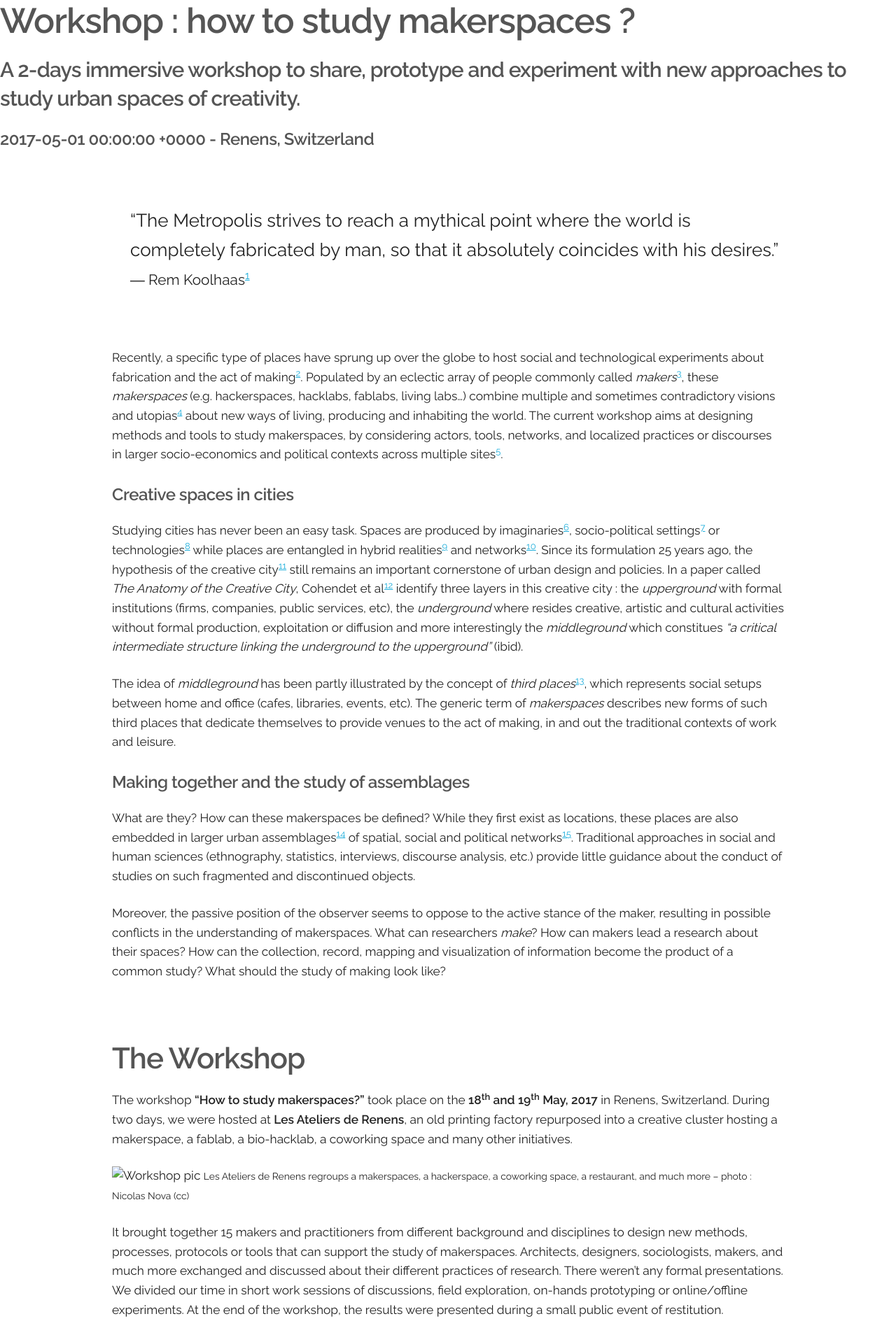
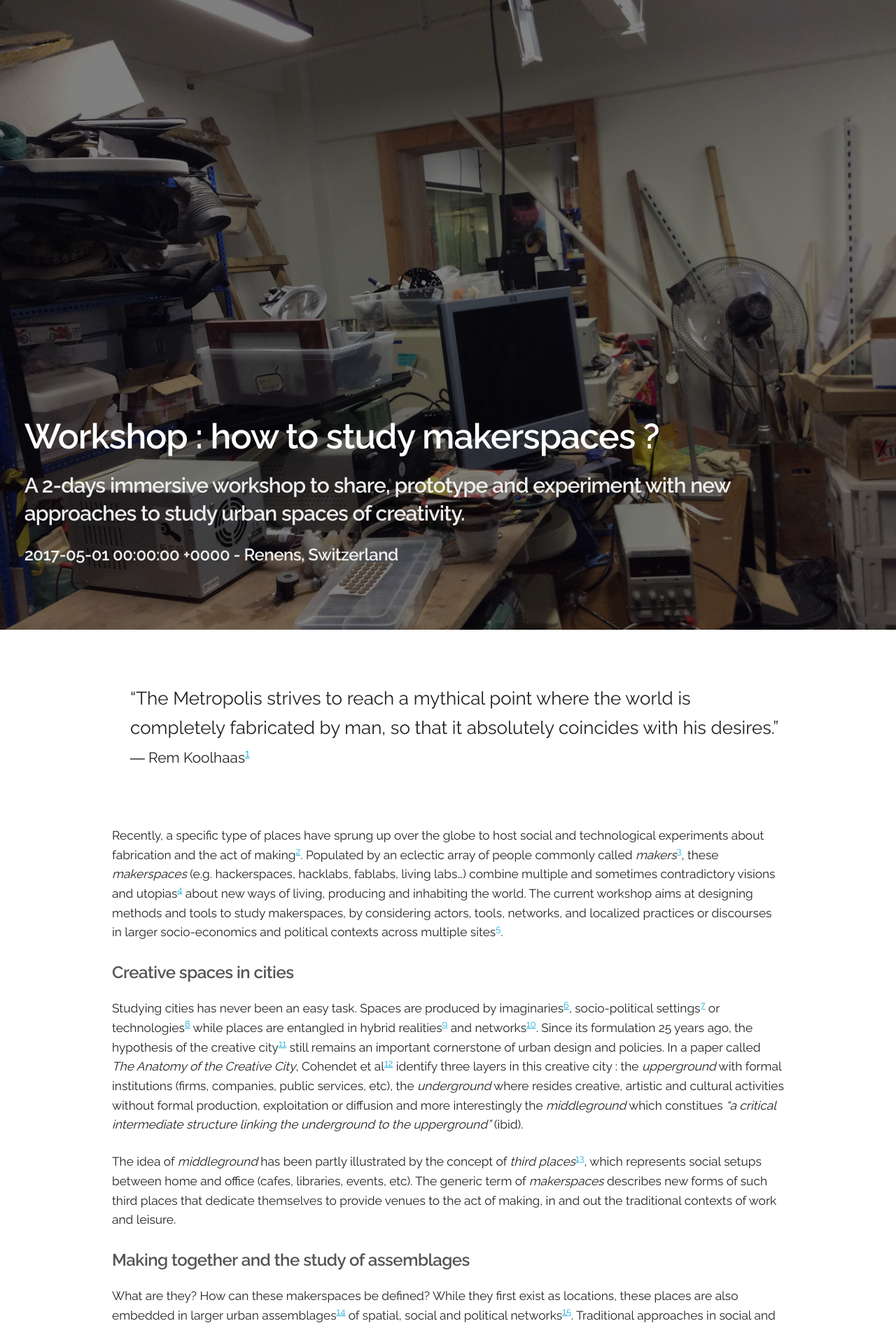
Before and after one commit to clemsos/mapmakers.space, a Jekyll site: the page built from _posts/2017-05-17-methodo-renens-.md, in a window 1280 px wide. Shown: the top 1898 px of the page at 70% size. Built offline with Jekyll 4.4.1, drawn with Linux system fonts in a browser that asks for light colours.

Commit message:
add a list of workshops

```diff
--- a/_posts/2017-05-17-methodo-renens-.md
+++ b/_posts/2017-05-17-methodo-renens-.md
@@ -4,26 +4,26 @@
 subtitle: "A 2-days immersive workshop to share, prototype and experiment with new approaches to study urban spaces of creativity."
 date: 18<sub>th</sub> and 19<sub>th</sub> May, 2017
 place: Renens, Switzerland
-thumbnail: "./uploads/xcj.JPG"
+thumbnail: "/uploads/xcj.JPG"
 
 images_anais:
-  - ./uploads/sketchbook-anais/out7-000-0.jpg
-  - ./uploads/sketchbook-anais/out7-000-1.jpg
-  - ./uploads/sketchbook-anais/out7-000-2.jpg
-  - ./uploads/sketchbook-anais/out7-000-3.jpg
-  - ./uploads/sketchbook-anais/out7-000-4.jpg
-  - ./uploads/sketchbook-anais/out7-000-5.jpg
-  - ./uploads/sketchbook-anais/out7-000-6.jpg
-  - ./uploads/sketchbook-anais/out7-000-7.jpg
-  - ./uploads/sketchbook-anais/out7-000-8.jpg
-  - ./uploads/sketchbook-anais/out7-000-9.jpg
-  - ./uploads/sketchbook-anais/out7-000-10.jpg
+  - /uploads/sketchbook-anais/out7-000-0.jpg
+  - /uploads/sketchbook-anais/out7-000-1.jpg
+  - /uploads/sketchbook-anais/out7-000-2.jpg
+  - /uploads/sketchbook-anais/out7-000-3.jpg
+  - /uploads/sketchbook-anais/out7-000-4.jpg
+  - /uploads/sketchbook-anais/out7-000-5.jpg
+  - /uploads/sketchbook-anais/out7-000-6.jpg
+  - /uploads/sketchbook-anais/out7-000-7.jpg
+  - /uploads/sketchbook-anais/out7-000-8.jpg
+  - /uploads/sketchbook-anais/out7-000-9.jpg
+  - /uploads/sketchbook-anais/out7-000-10.jpg
 
 images_game:
-  - ./uploads/workshop/game_map.jpg
-  - ./uploads/workshop/game_places.jpg
-  - ./uploads/workshop/game_pieces_hands.jpg
-  - ./uploads/workshop/game_board.jpg
+  - /uploads/workshop/game_map.jpg
+  - /uploads/workshop/game_places.jpg
+  - /uploads/workshop/game_pieces_hands.jpg
+  - /uploads/workshop/game_board.jpg
 
 ---
 
@@ -50,14 +50,14 @@
 
 The workshop **"How to study makerspaces?"** took place on the **18<sup>th</sup> and 19<sup>th</sup> May, 2017** in Renens, Switzerland. During two days, we were hosted at **Les Ateliers de Renens**, an old printing factory repurposed into a creative cluster hosting a makerspace, a fablab, a bio-hacklab, a coworking space and many other initiatives.
 
-![Workshop pic](./uploads/workshop/ateliers-renens.JPG)
+![Workshop pic](/uploads/workshop/ateliers-renens.JPG)
 <small>Les Ateliers de Renens regroups a makerspaces, a hackerspace, a coworking space, a restaurant, and much more -- photo : Nicolas Nova (cc)</small>
 
 
 It brought together 15 makers and practitioners from different background and disciplines to design new methods, processes, protocols or tools that can support the study of makerspaces. Architects, designers, sociologists, makers, and much more exchanged and discussed about their different practices of research. There weren’t any formal presentations. We divided our time in short work sessions of discussions, field exploration, on-hands prototyping or online/offline experiments. At the end of the workshop, the results were presented during a small public event of restitution.
 
 
-![Dessins Portraits Vivien](./uploads/workshop/Portraits-VivienRoussel.jpg)
+![Dessins Portraits Vivien](/uploads/workshop/Portraits-VivienRoussel.jpg)
 <small> 15 participants and several interviewees took part in this workshop --
 drawings : Vivien Roussel (cc)</small>
 
@@ -72,7 +72,7 @@
 
 The workshop started on May 17th evening by a short presentation of the project at the biohack lab [Hackuarium](http://wiki.hackuarium.ch/w/Main_Page).
 
-<embed src="./uploads/Workshop - How to Study Makerspaces - Introduction.pdf" width="960" height="600" type='application/pdf'>
+<embed src="/uploads/Workshop - How to Study Makerspaces - Introduction.pdf" width="960" height="600" type='application/pdf'>
 
 
 | **May 18th**  |  | | **May 19th**  |  |
@@ -90,7 +90,7 @@
 
 We wanted to lead experiment with different methods to study makerspaces. We came with open questions and a list of topics we wanted to approach during the workshop. Most were practical questions regarding fieldwork.
 
-![](./uploads/workshop/monique/groupAA_style.JPG)
+![](/uploads/workshop/monique/groupAA_style.JPG)
 
 #### What can researcher make?
 
@@ -108,7 +108,7 @@
 - Plan the communication of the research with local communities?
 - etc.
 
-![](./uploads/workshop/monique/group_at_work2.JPG)
+![](/uploads/workshop/monique/group_at_work2.JPG)
 
 #### Three main thematics
 
@@ -121,7 +121,7 @@
 * Comparative Study / Multiple spaces
 
 
-![Workshop pic](./uploads/workshop/people.jpg)
+![Workshop pic](/uploads/workshop/people.jpg)
 <small> 3 groups of researcher working together during the 2 days -- credits : Marc Laperrouza (cc)</small>
 
 
@@ -148,7 +148,7 @@
 
 The inquiry is conducted using an experimental board game that serves as basis to observe interactions between actors in a space. Players select a role from a serie of archetypal portraits. The board itself is a map of the place. Using portraits and exchange powers and information about the space.
 
-![Workshop pic](./uploads/workshop/boardgame.jpg)
+![Workshop pic](/uploads/workshop/boardgame.jpg)
 
 {% include slideshow.html images=page.images_game id='game' %}
 
@@ -161,21 +161,21 @@
 
 **Observation of signages** during the visits of the space (offline), notice important signages. they are an interesting part for later discussions about how info is communicated and displayed to outsiders and users of the space. Also locks, trashes... (see [pics](https://drive.google.com/drive/folders/0BxljeuE58FLXeXh4NnM5OGg2RnM))
 
-![NetworkMapping](./uploads/workshop/NetworkMapping-1.png)
-![NetworkMapping](./uploads/workshop/NetworkMapping-2.png)
+![NetworkMapping](/uploads/workshop/NetworkMapping-1.png)
+![NetworkMapping](/uploads/workshop/NetworkMapping-2.png)
 
 **Analysis of online sources** : data analysis of website and wiki sources, to define keywords, contributors and interesting logos/partners. Here, we extracted data, and processed words co-occurences. Visualisations were made with [topogram.io](http://topogram.io)
 
-![NetworkMapping](./uploads/workshop/Hackuarium_WIKI_Network_extracts 15-08-23.png)
+![NetworkMapping](/uploads/workshop/Hackuarium_WIKI_Network_extracts 15-08-23.png)
 
 **Organize data** in two separate parts : information dedicated to insiders of the space (users, members, etc.), and to outsiders (visitors, event participants, etc). This is useful to understand the contrast between both, and a difference in discourse and approaches.
 
-![NetworkMapping](./uploads/workshop/Network Interview Contextual Data.png)
+![NetworkMapping](/uploads/workshop/Network Interview Contextual Data.png)
 
 **Conduct interviews** Based on the data,  you can write a set of questions to ask an interviewee tod describe its networks. We use drawing to support the discussion : "draw me your network", then ask a set of questions extracted from the data seen in the space or online.
 
-![Net Mapping map](./uploads/workshop/map-1.png)
-![Net Mapping Resulst](./uploads/workshop/net_mapping-results.jpg)
+![Net Mapping map](/uploads/workshop/map-1.png)
+![Net Mapping Resulst](/uploads/workshop/net_mapping-results.jpg)
 
 
 Read the [HOWTO](https://docs.google.com/document/d/1KjlTmIgqNviWBwbdFGbuneJ_paEUhfXr5Oel2DGMBCM/edit#heading=h.xqnk75lvahih) or watch the [video fo the restitution](https://drive.google.com/file/d/0BxljeuE58FLXZVNBenV3bU5FUUU/view) for more info.
@@ -187,7 +187,7 @@
 
 A toolbox for conducting interviews in unusual ways. The three models have been imagined and tested during the workshop.
 
-![ITW group](./uploads/workshop/itw_group.jpg)
+![ITW group](/uploads/workshop/itw_group.jpg)
 
 #### TOOL 1 : INTERACTIVE INTERFACE
 
--- /dev/null
+++ b/scss/includes/workshop-list.scss
@@ -0,0 +1,31 @@
+#workshops {
+
+  li {
+    list-style: none;
+  }
+}
+
+.card {
+  /* Add shadows to create the "card" effect */
+  box-shadow: 0 4px 8px 0 rgba(0,0,0,0.2);
+  transition: 0.3s;
+
+  .card-content {
+    padding : .2em .5em;
+
+    h4 {
+      font-size: 1.3em;
+      a {
+        text-decoration: none;
+      }
+    }
+  }
+  .card-footer {
+    color : #777;
+    font-size: .8em;
+    p {
+      margin: 0
+    }
+  }
+
+}
--- a/scss/style.scss
+++ b/scss/style.scss
@@ -18,6 +18,8 @@
 
 @import "includes/navbar";
 @import "includes/footer";
+@import "includes/workshop-list.scss";
+@import "includes/header";
 // @import "includes/typo";
 
 
```
Also changed, not shown: _includes/workshops-list.html (added, +22 -0 lines), workshops.md (added, +4 -0 lines), workshop.md (deleted).
